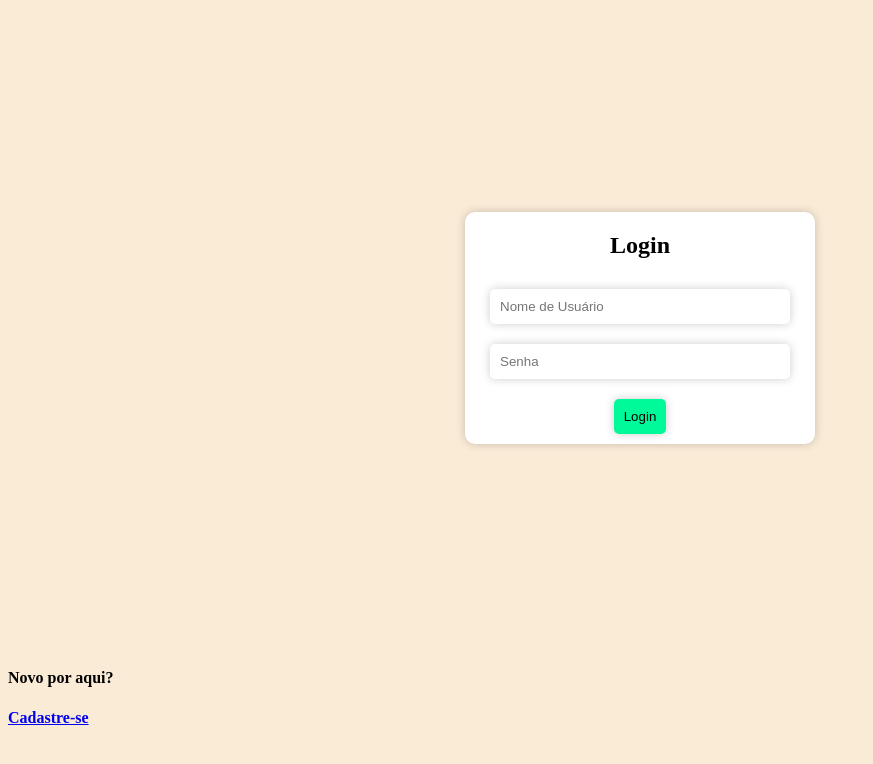
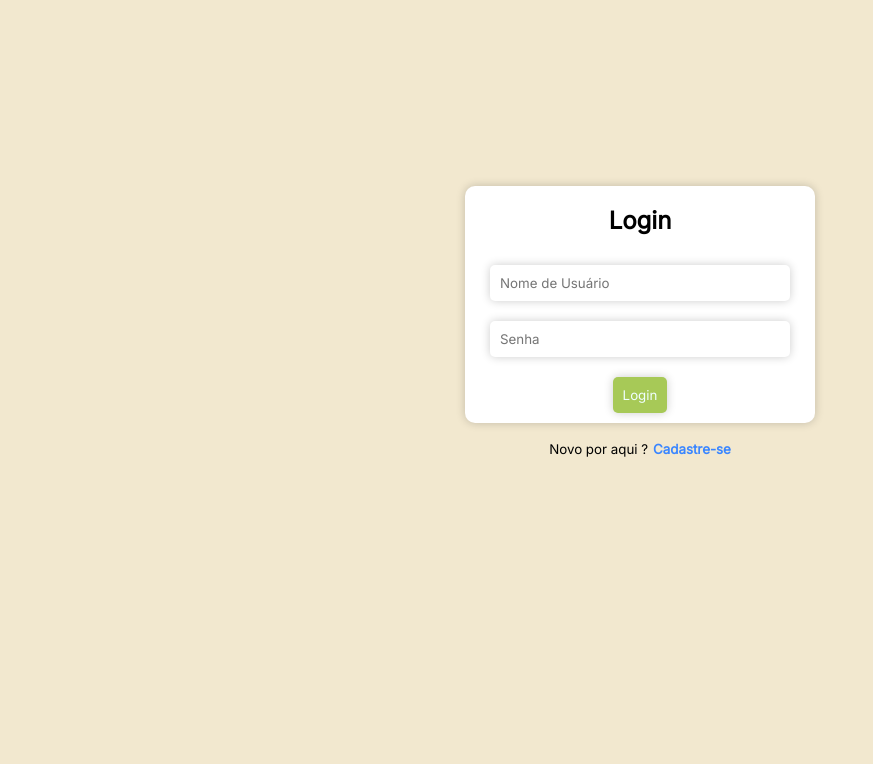
Before and after one commit to interfaces-programacao-proj/API-BIdaSESA, a Flask app: template templates/login/login.html in a window 1280 px wide. Shown: the top 764 px of the page, without its empty margins (0-873 px from the left). Run offline with Flask 3, Linux system fonts and the light colour scheme; the template is opened without the code that fills it, so the values that code supplies are empty.

Commit message:
modificando o template

```diff
--- a/static/css/login.css
+++ b/static/css/login.css
@@ -1,25 +1,30 @@
 @import url('https://fonts.googleapis.com/css2?family=Inter&display=swap');
 
+
+/* Estilo geral de fonts*/
 * {
-    font: 'Inter', sans-serif;
-}
-div{
-    font: 'Inter', sans-serif;
+    font-family: 'Inter', sans-serif;
 }
 
+div{
+    font-family: 'Inter', sans-serif;
+}
+
+
 body{
-    background-color: antiquewhite;
+    background-color: #f2e8cf;
 }
+
 #div-main{
     display: flex;
+    flex-direction: column;
     align-items: center;
     justify-content: center;
     height: 80vh;
 }
 
-
+/* Estilo do login */
 .div-login{
-    position: relative;
     width: 350px;
     background-color: white;
     display: flex;
@@ -47,15 +52,106 @@ body{
     box-shadow: 0 0 10px rgba(0, 0, 0, 0.2);
 }
 
-.div-login form button{
+
+/* Estilo de qualquer botão */
+.button-cadastrar-login{
     padding: 10px;
     margin: 10px;
-    background-color : mediumspringgreen;
+    background-color : #a7c957;
     box-shadow: 0 0 10px rgba(0, 0, 0, 0.2);
     border-radius: 5px;
     border: none;
+    transition: transform 0.2s;
+    color: azure;
 }
 
-.div-login form button:hover{
-    background-color: rgb(0, 255, 89);
+.button-cadastrar-login:hover{
+    color: azure;
+    background-color: #b5dc5a;
+    transform: scale(1.1);
 }
+
+
+/*Estilo do botão sair do modal*/
+.button-sair{
+    padding: 10px;
+    margin: 10px;
+    background-color : #bc4749;
+    box-shadow: 0 0 10px rgba(0, 0, 0, 0.2);
+    border-radius: 5px;
+    border: none;
+    transition: transform 0.2s;
+    color: azure;
+}
+
+.button-sair:hover{
+    color: azure;
+    background-color: #df4b4d;
+    transform: scale(1.1);
+}
+
+
+
+/* Modal Cadastro */
+#div-cadastro{
+    margin-top: 5px;
+    display: flex;
+    align-items: center;
+    justify-content: center;
+    flex-direction: row;
+
+    font-size: 10pt;
+}
+
+#div-cadastro a{
+    text-decoration: none;
+    font-weight: bold;
+
+    color: #3a86ff;
+    transition: transform 0.2s;
+}
+
+
+
+#div-cadastro a:hover{
+    text-decoration: none;
+    font-weight: bold;
+    transform: scale(1.1);
+    color: #3a86ff;
+}
+
+#div-cadastro p{
+    margin-right: 5px;
+
+}
+
+#modal-cadastro{
+    width: 400px;
+    position: absolute;
+    background-color: white;
+    border-radius: 10px;
+    box-shadow: 0 0 10px rgba(0, 0, 0, 0.2);
+}
+
+.modal-cadastro-div{
+    display: flex;
+    align-items: center;
+    justify-content: center;
+    flex-direction: column;
+}
+
+.modal-cadastro-form{
+    display: flex;
+    align-items: center;
+    justify-content: center;
+    flex-direction: column;
+}
+
+.modal-cadastro-form input{
+    width: 350px;
+    padding: 10px;
+    margin: 10px;
+    border-radius: 5px;
+    border: black;
+    box-shadow: 0 0 10px rgba(0, 0, 0, 0.2);
+}
--- a/templates/login/login.html
+++ b/templates/login/login.html
@@ -14,12 +14,62 @@
             <form action='{{ url_for("login")}}' method="POST">
                 <input type="text"     id="username" name="username" required placeholder="Nome de Usuário">
                 <input type="password" id="password" name="password" required placeholder="Senha">
-                <button>Login</button>
+                <button class="button-cadastrar-login">Login</button>
             </form>
         </div>
+        <div id="div-cadastro">
+            <p>Novo por aqui ?</p><a href="#" id="abrir-modal">Cadastre-se</a>
+        </div>
+
+        <!-- The Modal -->
+        <div id="modal-cadastro" class="modal-cad" style="display: none;">
+            <!-- Modal content -->
+            <div class="modal-cadastro-div">
+                <h2>Cadastro</h2>
+                <form class="modal-cadastro-form">
+                    <input type="text"     id="username" name="username"  required placeholder="Nome de Usuário">
+                    <input type="email"     id="email" name="email"       required placeholder="Email">
+                    <input type="password" id="password" name="password"  required placeholder="Senha">
+                    <input type="password" id="password" name="passwordR" required placeholder="Confirme a Senha">
+                    <div>
+                        <button class="button-cadastrar-login">Cadastrar</button>
+                        <button type="button" class="button-sair" formnovalidate>Sair</button>
+                    </div>
+                </form>
+            </div>
+        </div>
     </div>
-    <div id="div-cadastro">
-        <h4>Novo por aqui? </h4><a href='{{ url_for("cadastro")}}'> <h4> Cadastre-se </h4> </a>
-    </div>
+
+        <script type="text/javascript">
+            var modal = document.getElementById("modal-cadastro");
+            var btn  = document.getElementById("abrir-modal");
+            var span = document.getElementsByClassName("close")[0];
+
+            // Quando o usuário clicar no botão
+            btn.onclick = function() {
+                event.preventDefault();
+                modal.style.display = "block";
+
+
+                // Sempre que abrir, reatribui o evento de clique ao botão "Sair"
+                var btnSair = document.querySelector("[class=button-sair]");
+                btnSair.onclick = function(event) {
+                    event.preventDefault();
+                    modal.style.display = "none";
+                };
+            }
+
+            // Quando o usuário clicar no X
+            span.onclick = function() {
+                modal.style.display = "none";
+            }
+
+            // Quando o usuário clicar fora do modal
+            window.onclick = function(event) {
+                if (event.target == modal) {
+                    modal.style.display = "none";
+                }
+            }
+        </script>
 </body>
 </html>
```
Also changed, not shown: static/css/home.css (+5 -2 lines), templates/dash1/main.py (+32 -20 lines).
